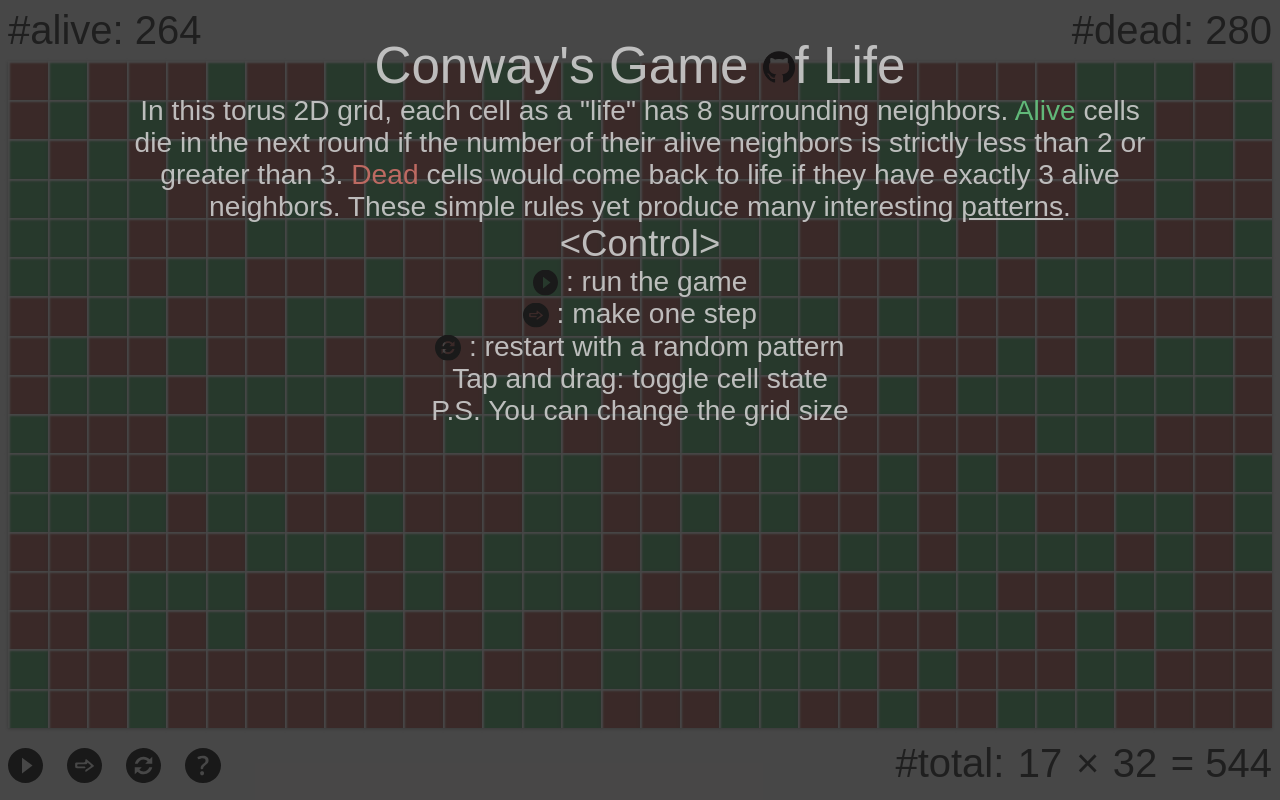
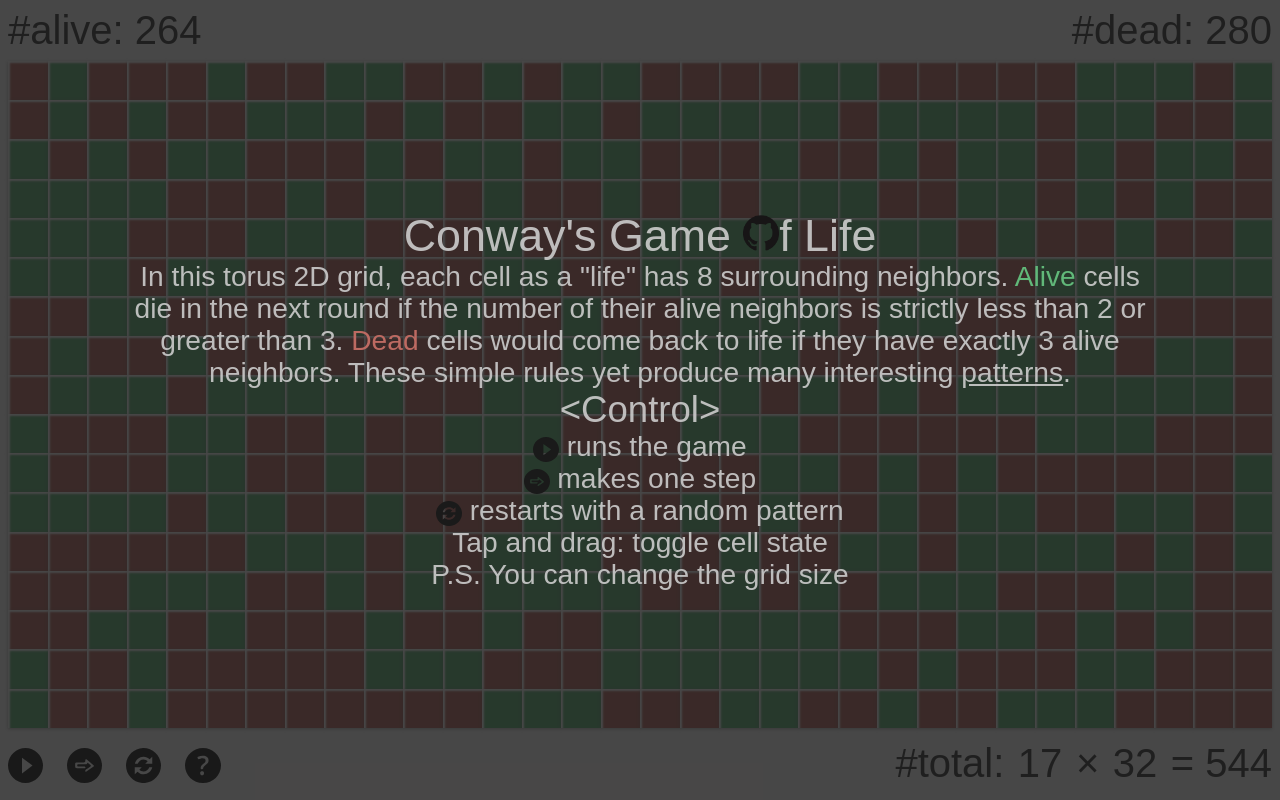
Before and after one commit to kumom/Conways, a plain HTML site: page index.html in a window 1280 px wide. Drawn offline with Linux system fonts and the light colour scheme; a web font is replaced by a local one.

Commit message:
center modal window text vertically

```diff
--- a/css/conways.css
+++ b/css/conways.css
@@ -108,40 +108,23 @@ body {
   display: none;
   grid: 1fr;
   grid-template-areas: "message";
-  justify-items: center;
-  align-items: center;
+  text-align: center;
   padding: 2vw;
   font-size: 3vw;
 }
 
 /* modal window */
 #modal {
-  display: grid;
-  grid: 1fr 8fr / 9fr;
-  grid-template-areas:
-    "title"
-    "modal-content";
-  justify-items: center;
+  display: flex;
+  flex-direction: column;
+  align-items: center;
+  justify-content: center;
   height: 100%;
   overflow: auto;
   text-align: center;
-  padding-top: 1vh;
-  padding-bottom: 1vh;
-}
-
-#modal-title {
-  grid-area: title;
-  align-self: end;
-  font-size: 4vmax;
-}
-
-#modal-title img {
-  height: 2.5vmax;
 }
 
 #modal-content {
-  grid-area: modal-content;
-  align-self: start;
   font-size: 2.2vmax;
   padding-left: 10vw;
   padding-right: 10vw;
@@ -154,7 +137,7 @@ body {
 
 #modal-content img {
   width: 2vmax;
-  transform: translate(0%, 18%);
+  vertical-align: sub;
 }
 
 /* do not apply these hover rules on touchscreen devices */
--- a/index.html
+++ b/index.html
@@ -11,11 +11,13 @@
 
     <body>
         <div id="modal" class="popup" onclick="this.style.display='none';">
-            <div id="modal-title">Conway's Game <a href="https://github.com/kumom/conways" target="_blank"
-                    rel="noopener"><img src="img/github.png"></a>f Life
 
-            </div>
-            <p id="modal-content">In this torus 2D grid, each cell as a "life" has 8 surrounding neighbors.
+            <p id="modal-content">
+                <span style="font-size: 3.5vmax; ">Conway's Game <a href="https://github.com/kumom/conways"
+                        target="_blank" rel="noopener"><img src="img/github.png"
+                            style="width: 2.8vmax; vertical-align: baseline;"></a>f
+                    Life</span><br>
+                In this torus 2D grid, each cell as a "life" has 8 surrounding neighbors.
                 <span style="color: rgb(97, 184, 121);">Alive</span> cells die in the next round
                 if the
                 number of
@@ -31,21 +33,20 @@
                 <span style="font-size:130%;">&lt;Control&gt;</span><br>
                 <!-- Do not display the following on touchscreen devices -->
                 <span class="forDesktop">
-                    <img src="img/run.svg"> or "space" key: run the game<br>
-                    <img src="img/step.svg"> or "->" key: make one step<br>
-                    <img src="img/restart.svg">: restart with a random pattern<br>
+                    <img src="img/run.svg"> or "space" key runs the game<br>
+                    <img src="img/step.svg"> or "->" key makes one step<br>
+                    <img src="img/restart.svg"> restarts with a random pattern<br>
                     Click and drag: toggle cell state<br>
                     P.S. You can change the grid size
                 </span>
                 <!-- Do not display the following on non-touchscreen devices -->
                 <span class="forMobile">
-                    <img src="img/run.svg"> : run the game<br>
-                    <img src="img/step.svg"> : make one step<br>
-                    <img src="img/restart.svg"> : restart with a random pattern<br>
+                    <img src="img/run.svg"> runs the game<br>
+                    <img src="img/step.svg"> makes one step<br>
+                    <img src="img/restart.svg"> restarts with a random pattern<br>
                     Tap and drag: toggle cell state<br>
                     P.S. You can change the grid size
                 </span>
-
 
             </p>
         </div>
--- a/src/handlers.js
+++ b/src/handlers.js
@@ -67,7 +67,7 @@ window.addEventListener("click", event => {
   if (event.target !== modal) {
     if (event.target.id === "about") {
       let hidden = modal.style.display === "none";
-      modal.style.display = hidden ? "grid" : "none";
+      modal.style.display = hidden ? "flex" : "none";
     } else {
       modal.style.display = "none";
     }
@@ -204,7 +204,7 @@ function gridSizeHandler(event) {
     event.target.textContent = cellGrid[nodeId];
     // show alert box
     if (newVal > cellGrid["max" + nodeId]) {
-      alertBox.style.display = "grid";
+      alertBox.style.display = "inline-block";
       alertMsg.textContent = formAlertMessage(nodeId);
       // alert box disappears after 2000ms
       setTimeout(() => {
```
